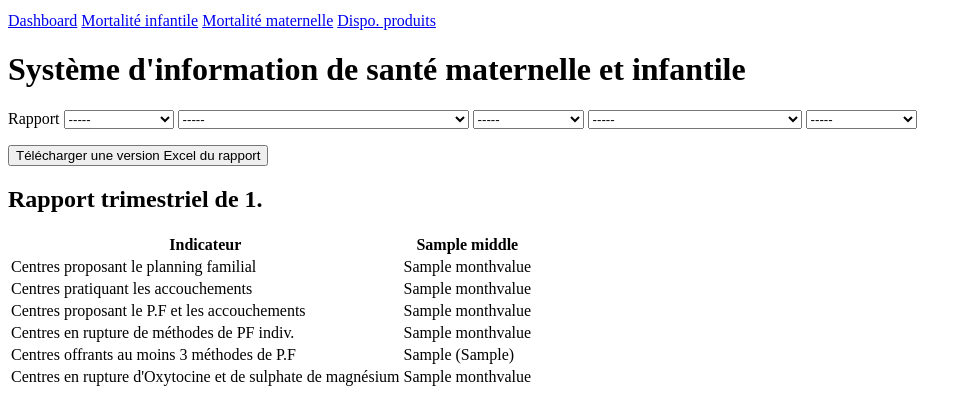
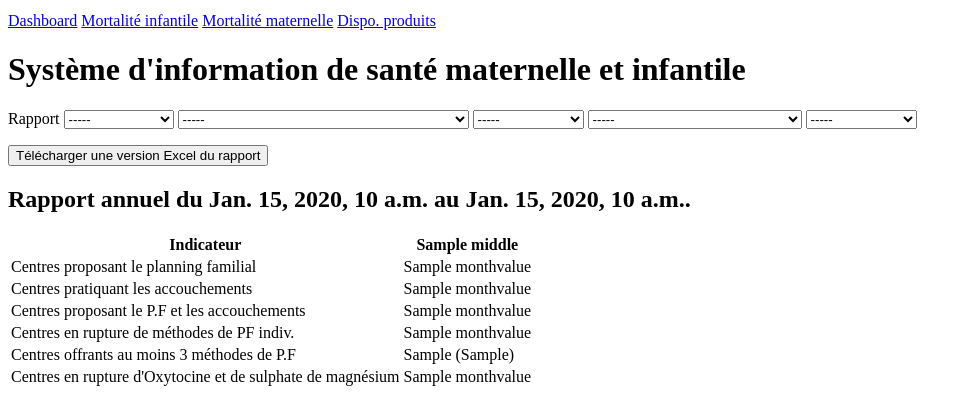
Before and after one commit to yeleman/unfpa2012, a Django app: template unfpa_web/templates/quarterly_annual_commodities.html in a window 1280 px wide. Shown: the part 154-563 px from the top of the page, without its empty margins (0-972 px from the left). Run offline with Django 3.2, Linux system fonts and the light colour scheme; the template is opened without the code that fills it: most values are stand-ins (such as "Sample title", 1, 10 or a date in 2020).

Commit message:
correction

```diff
--- a/unfpa_web/templates/quarterly_annual_commodities.html
+++ b/unfpa_web/templates/quarterly_annual_commodities.html
@@ -18,7 +18,7 @@ addJQEventReportElementsList();
 <div class="rightbuttons"><a href="{% url export_xls 'commodities' type period.strid %}">
     <button class="formbutt download">Télécharger une version Excel du rapport</button></a>
 </div>
-<h2>Rapport trimestriel de {{ period.strid }}.</h2>
+<h2>Rapport {% ifequal type "quarterly" %}trimestriel{% else %}annuel{% endifequal %} du {{ period.start_on|datefmt:"dd MMMM" }} au {{ period.end_on|datefmt:"dd MMMM yyyy" }}.</h2>
 
 <table class="datatable">
     <tr><th>Indicateur</th>{% for month in our_periods %}<th>{{ month.middle|datefmt:"MMM" }}</th>{% endfor %}</tr>
```
